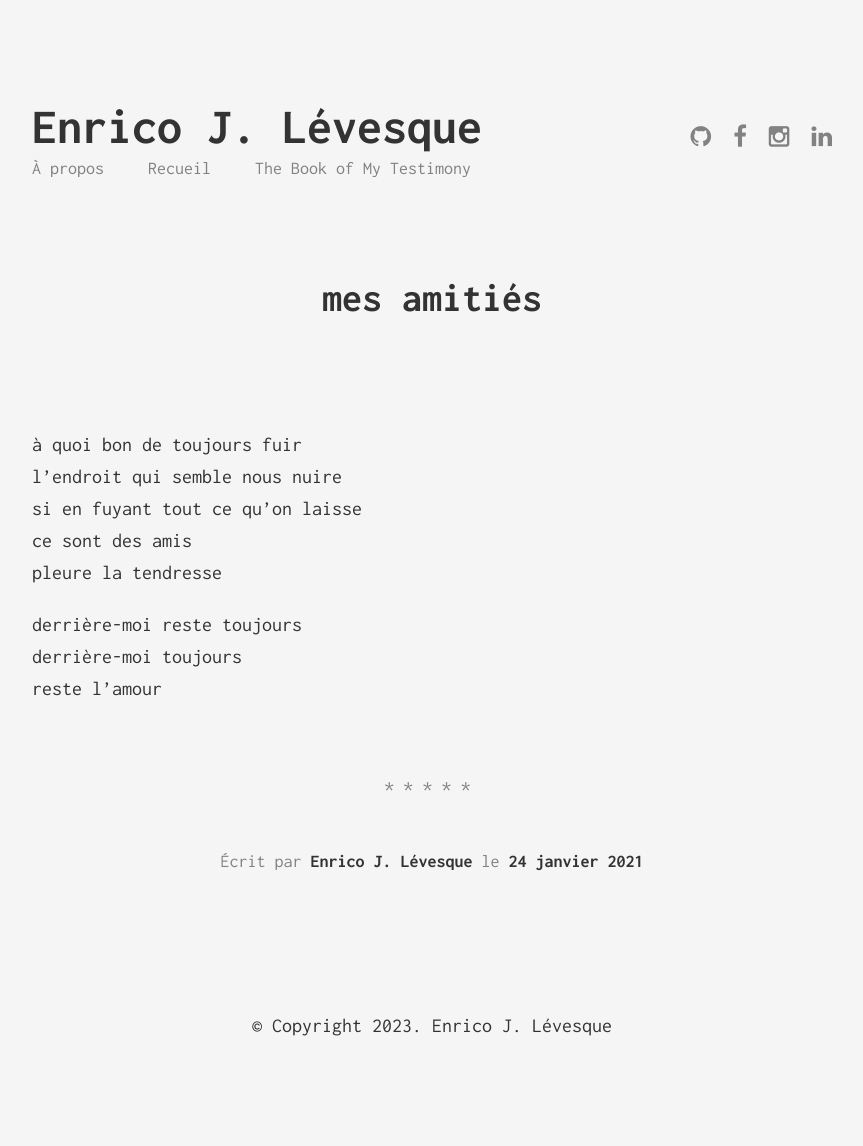
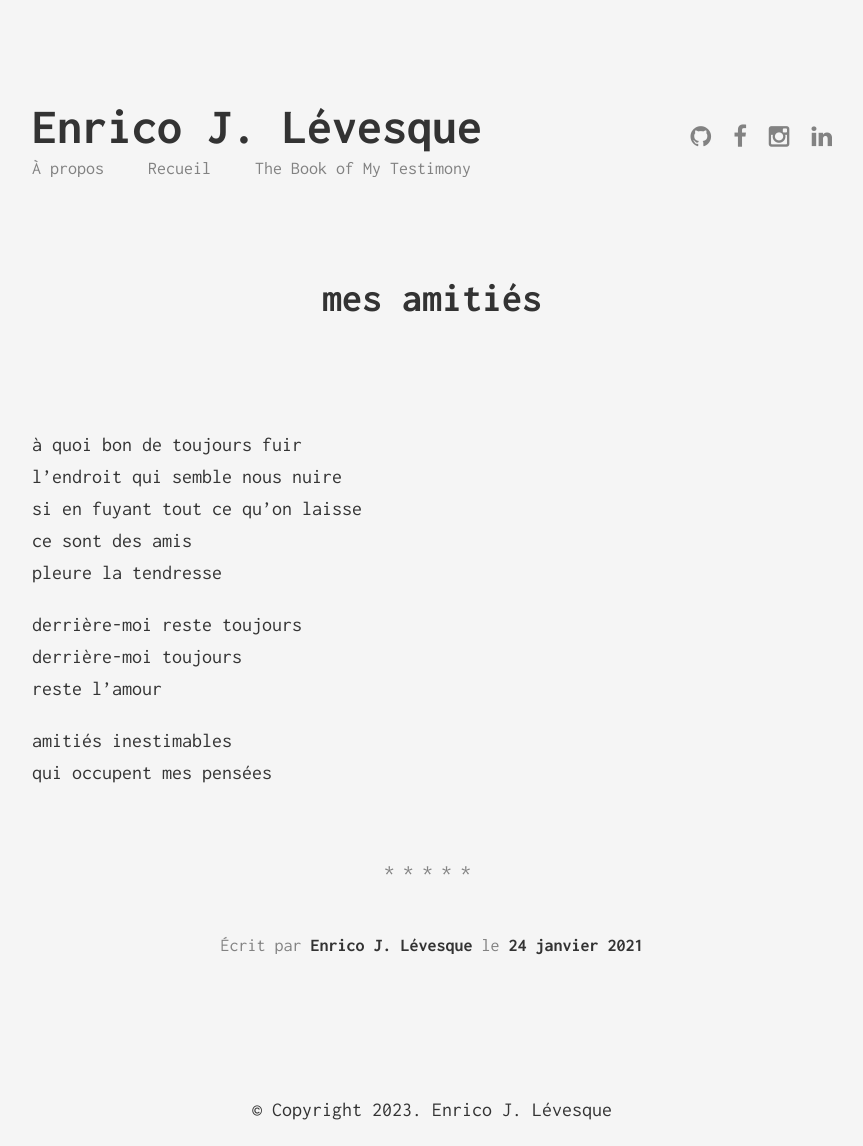
Before and after one commit to enricoJL/enricojl.github.io, a Jekyll site: the page built from _posts/2021-01-24-amities.md, in a window 1280 px wide. Shown: the whole page, without its empty margins (208-1071 px from the left). Built offline with Jekyll 4.4.1, drawn with Linux system fonts in a browser that asks for light colours; before the commit the page ends 1062 px from its top, so only the background shows below that.

Commit message:
Update 2021-01-24-amities.md

```diff
--- a/_posts/2021-01-24-amities.md
+++ b/_posts/2021-01-24-amities.md
@@ -15,3 +15,6 @@ pleure la tendresse
 derrière-moi reste toujours
 derrière-moi toujours
 reste l’amour
+
+amitiés inestimables
+qui occupent mes pensées
```
